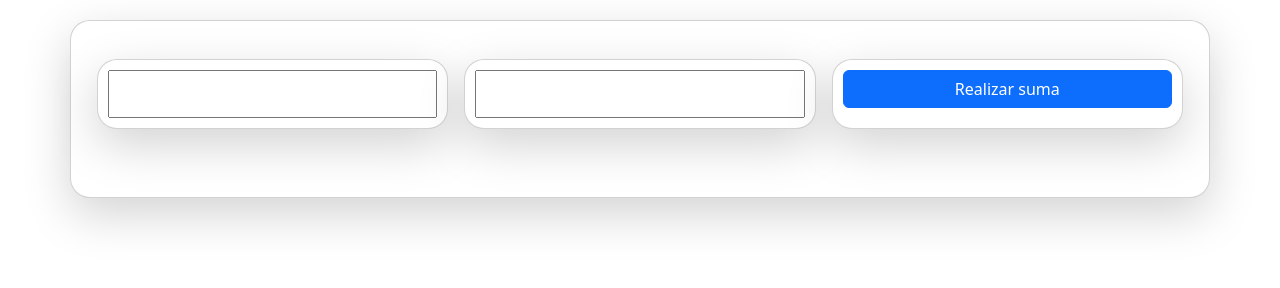
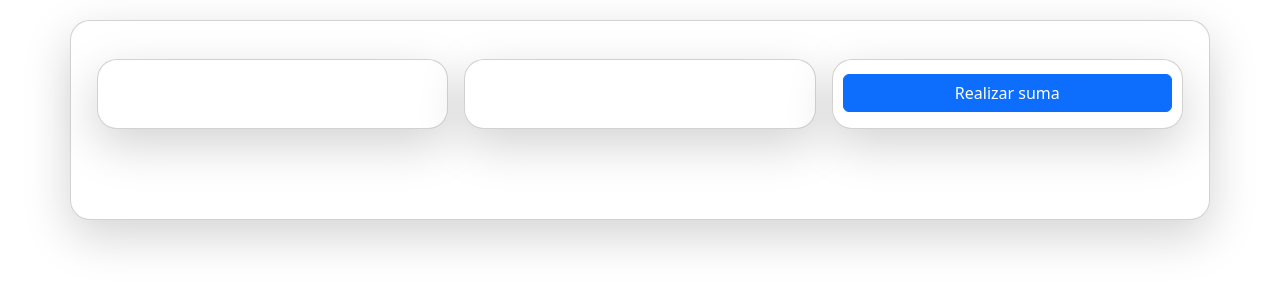
Before and after one commit to Luiso-o/Ejercicio-S2.1-Javascript-I, a website: page Ejercicio 1/index.html in a window 1280 px wide. Drawn offline with Linux system fonts and the light colour scheme.

Commit message:
interfaz

```diff
--- a/Ejercicio 1/index.html
+++ b/Ejercicio 1/index.html
@@ -20,7 +20,7 @@
           <input type="number" id="numeroDos">
       </div>
       <div class="col m-2 mb-2 shadow-lg card text-center">
-          <button class=" sumar btn btn-primary" onclick="calcularSuma()">Realizar suma</button>
+          <button class=" sumar btn btn-primary mt-1" onclick="calcularSuma()">Realizar suma</button>
       </div>
     </div>
     <div class="row">
--- a/Ejercicio 1/styles.scss
+++ b/Ejercicio 1/styles.scss
@@ -4,6 +4,8 @@
   margin-top: 20px;
   padding: 30px;
   border-radius: 20px;
+  width: 75000px;
+  height: 200px;
 }
 
 .container-operation{
@@ -20,4 +22,6 @@ input[type="number"] {
   width: 100%;
   padding: 10px;
   box-sizing: border-box;
+  background-color: transparent;
+  border-color: transparent;
 }
```
Also changed, not shown: Ejercicio 1/styles.css, 1 other file.
